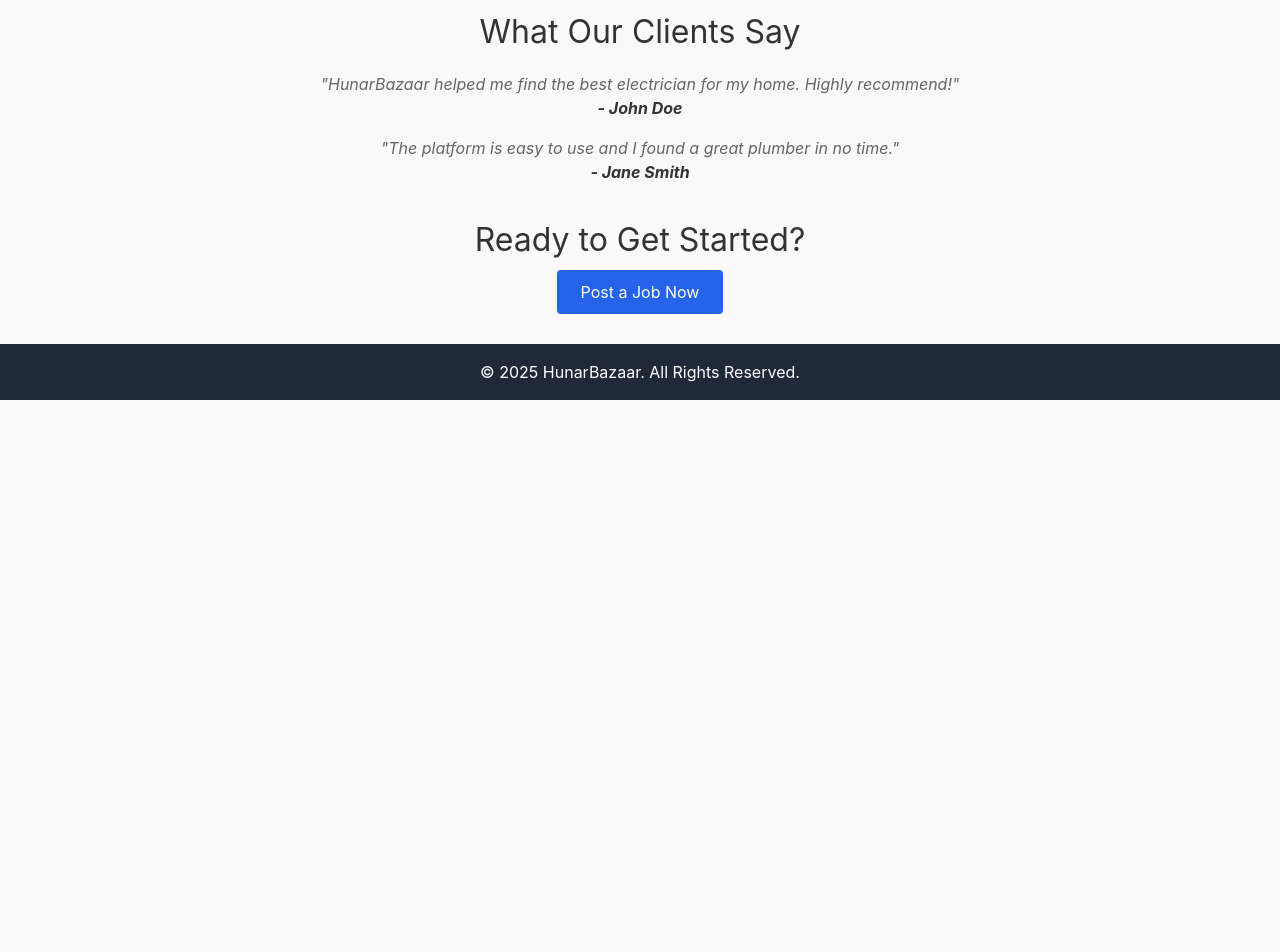
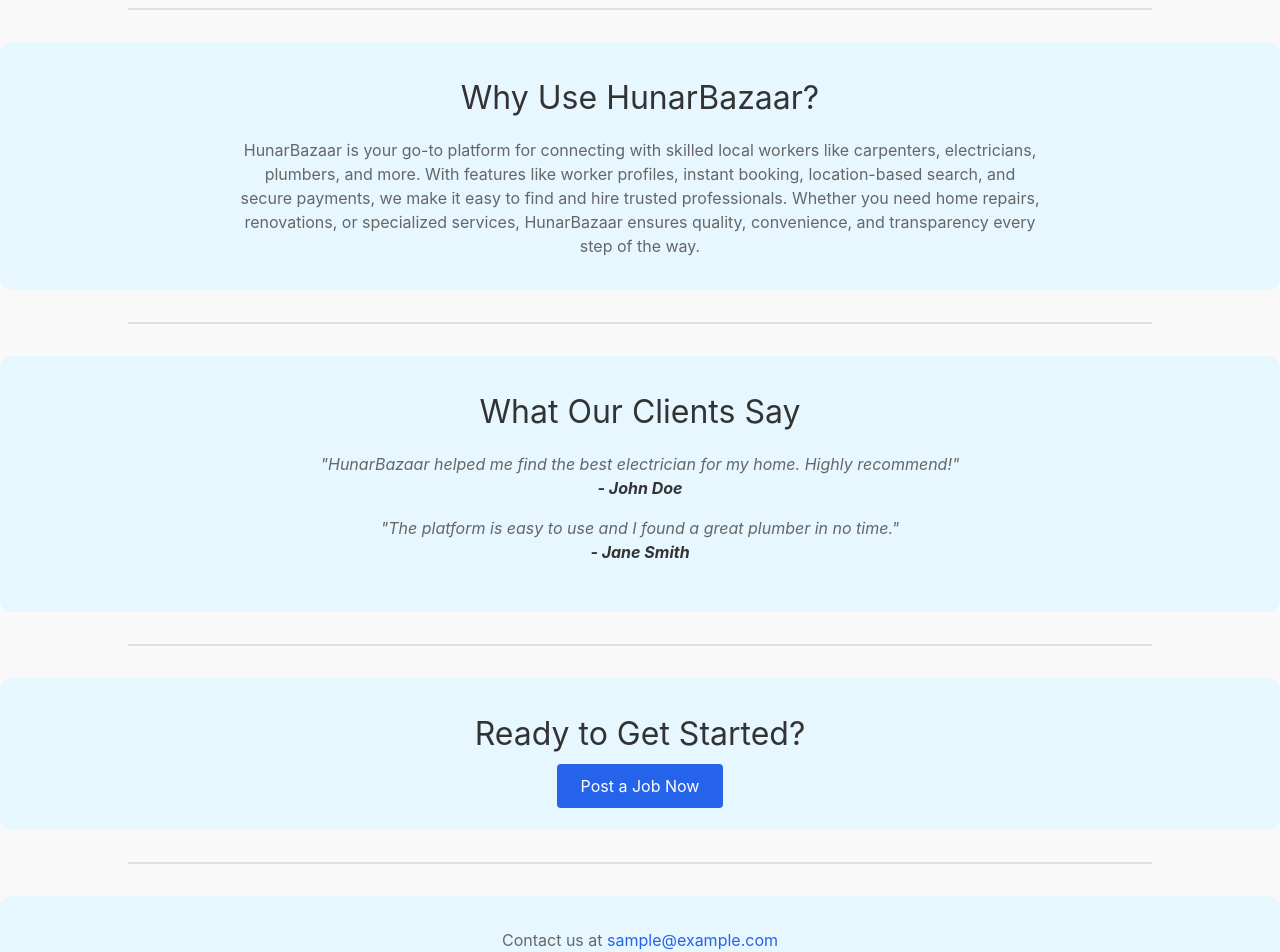
Before and after one commit to Jnmj-dev/HunarBazaar.in, a React (Create React App) app: page / in a window 1280 px wide. Shown: the part 1100-2052 px from the top of the page. Before the commit the page ends 1500 px from the top, so only its background shows below. Built offline with nearby package versions, Linux system fonts and the light colour scheme.

Commit message:
color palette, footer update

```diff
--- a/src/pages/Home.css
+++ b/src/pages/Home.css
@@ -166,10 +166,43 @@
   margin: 0; /* Remove default margin */
 }
 
+/* Thin Line */
+.thin-line {
+  width: 80%;
+  height: 2px; /* Thicker line */
+  background-color: #e0e0e0; /* Light gray line */
+  margin: 2rem auto; /* Center the line */
+}
+
+/* Why Use HunarBazaar? */
+.why-use-hunarbazaar {
+  text-align: center;
+  margin: 2rem 0;
+  padding: 2rem;
+  background-color: #e6f7ff; /* Very light blue background */
+  border-radius: 12px; /* Rounded corners */
+}
+
+.why-use-title {
+  font-size: 2rem;
+  margin-bottom: 1rem;
+  color: #333; /* Dark text color */
+}
+
+.why-use-description {
+  font-size: 1rem;
+  color: #666; /* Gray text color */
+  max-width: 800px;
+  margin: 0 auto; /* Center the text */
+}
+
 /* Testimonials */
 .testimonials {
   margin: 2rem 0;
   text-align: center;
+  padding: 2rem;
+  background-color: #e6f7ff; /* Very light blue background */
+  border-radius: 12px; /* Rounded corners */
 }
 
 .testimonials-title {
@@ -193,6 +226,9 @@
 .call-to-action {
   text-align: center;
   margin: 2rem 0;
+  padding: 2rem;
+  background-color: #e6f7ff; /* Very light blue background */
+  border-radius: 12px; /* Rounded corners */
 }
 
 .call-to-action-title {
@@ -213,3 +249,24 @@
 .call-to-action-button:hover {
   background-color: #1e4bb5; /* Darker blue on hover */
 }
+
+/* Contact Section */
+.contact-section {
+  text-align: center;
+  margin: 2rem 0;
+  padding: 2rem;
+  background-color: #e6f7ff; /* Very light blue background */
+  border-radius: 12px; /* Rounded corners */
+  font-size: 1rem;
+  color: #666; /* Gray text color */
+}
+
+.contact-section a {
+  color: #2563eb; /* Blue link color */
+  text-decoration: none;
+  transition: color 0.3s ease;
+}
+
+.contact-section a:hover {
+  color: #1e4bb5; /* Darker blue on hover */
+}
--- a/src/pages/Home.js
+++ b/src/pages/Home.js
@@ -96,6 +96,20 @@
           </div>
         </div>
 
+        {/* Thin Line */}
+        <div className="thin-line"></div>
+
+        {/* Why Use HunarBazaar? */}
+        <div className="why-use-hunarbazaar">
+          <h2 className="why-use-title">Why Use HunarBazaar?</h2>
+          <p className="why-use-description">
+            HunarBazaar is your go-to platform for connecting with skilled local workers like carpenters, electricians, plumbers, and more. With features like worker profiles, instant booking, location-based search, and secure payments, we make it easy to find and hire trusted professionals. Whether you need home repairs, renovations, or specialized services, HunarBazaar ensures quality, convenience, and transparency every step of the way.
+          </p>
+        </div>
+
+        {/* Thin Line */}
+        <div className="thin-line"></div>
+
         {/* Testimonials */}
         <div className="testimonials">
           <h2 className="testimonials-title">What Our Clients Say</h2>
@@ -109,12 +123,23 @@
           </div>
         </div>
 
+        {/* Thin Line */}
+        <div className="thin-line"></div>
+
         {/* Call to Action */}
         <div className="call-to-action">
           <h2 className="call-to-action-title">Ready to Get Started?</h2>
           <Link to="/post-job" className="call-to-action-button">
             Post a Job Now
           </Link>
+        </div>
+
+        {/* Thin Line */}
+        <div className="thin-line"></div>
+
+        {/* Contact Section */}
+        <div className="contact-section">
+          <p>Contact us at <a href="mailto:sample@example.com">sample@example.com</a></p>
         </div>
       </div>
       <Footer />
```
